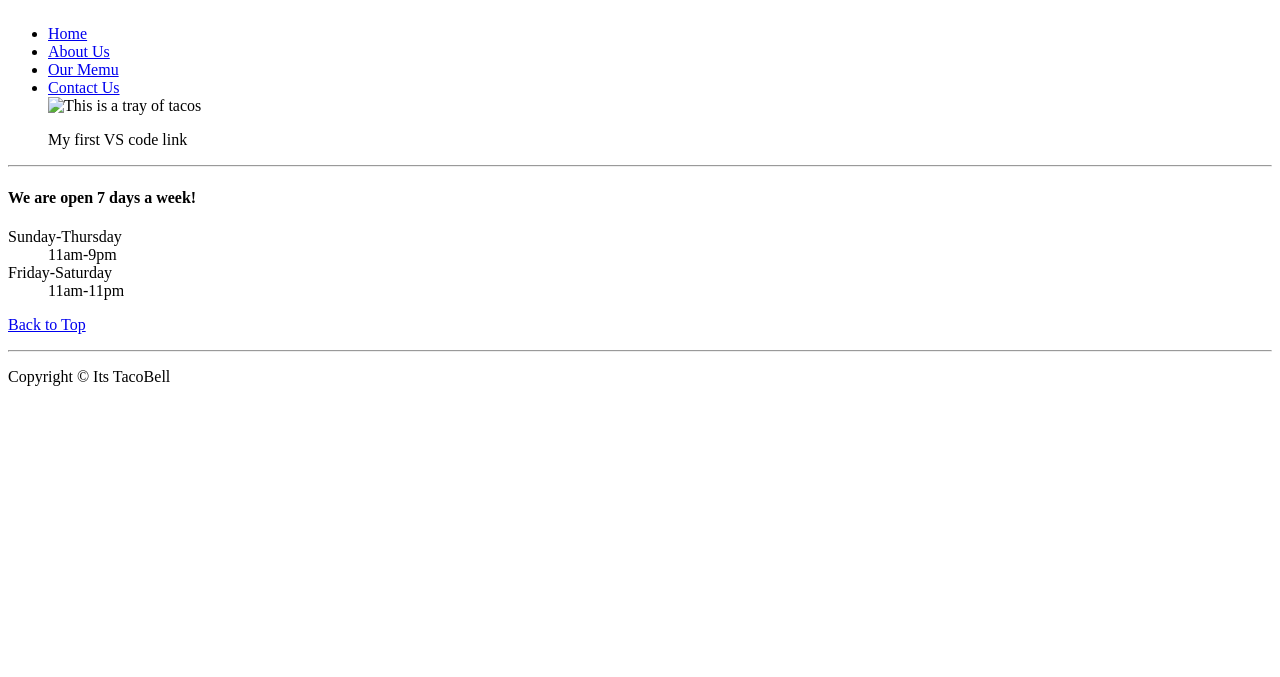
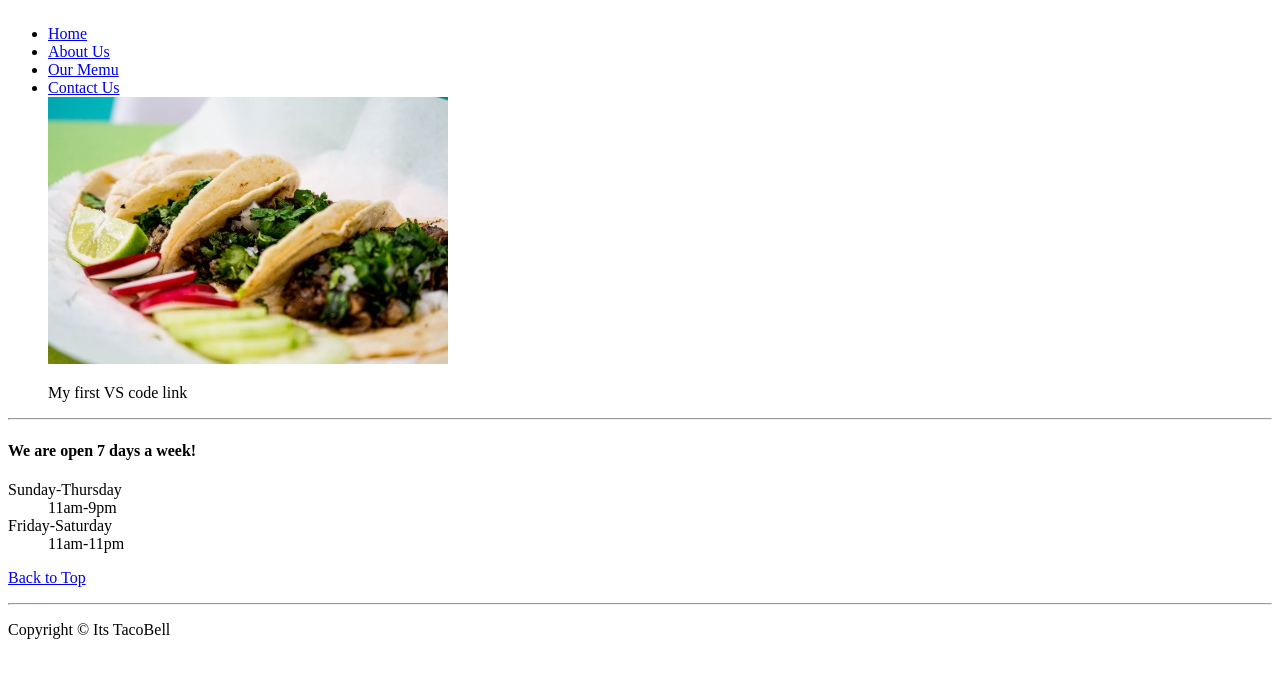
Before and after one commit to Purplejaye/TacoBell, a plain HTML site: page index.html in a window 1280 px wide. Shown: the part 69-746 px from the top of the page. Drawn offline with Linux system fonts and the light colour scheme; the site is published under a folder, as on GitHub Pages, so addresses that start at the root find nothing.

Commit message:
designed a TacoBell html web page

```diff
--- a/TacoBell/TacoBell.html
+++ b/index.html
@@ -4,7 +4,6 @@
     <meta charset="UTF-8" />
     <meta name="viewport" content="width=device-width,initial-scale=1.0" />
     <title>TacoBell</title>
-    <link rel="stylesheet" href="style.css" />
 </head>
 
     <body style="padding-bottom: 22rem;">
@@ -27,7 +26,7 @@
             <a href="https://customers.tacobelluk.co.uk/contact-us.php">Contact Us</a>
     </li>
 
-    <img src="/TacoBell/Tacoooos.jpg" alt="This is a tray of tacos ">
+    <img src="Tacoooos.jpg" alt="This is a tray of tacos ">
     <p>My first VS code link</p>
         </ul>
     <!-- ABSOLUTE -->
```
Also changed, not shown: TacoBell/Tacoooos.jpg (deleted), Tacoooos.jpg (renamed from WhatsApp Image 2024-07-25 at 12.37.14_c36d521b.jpg).
